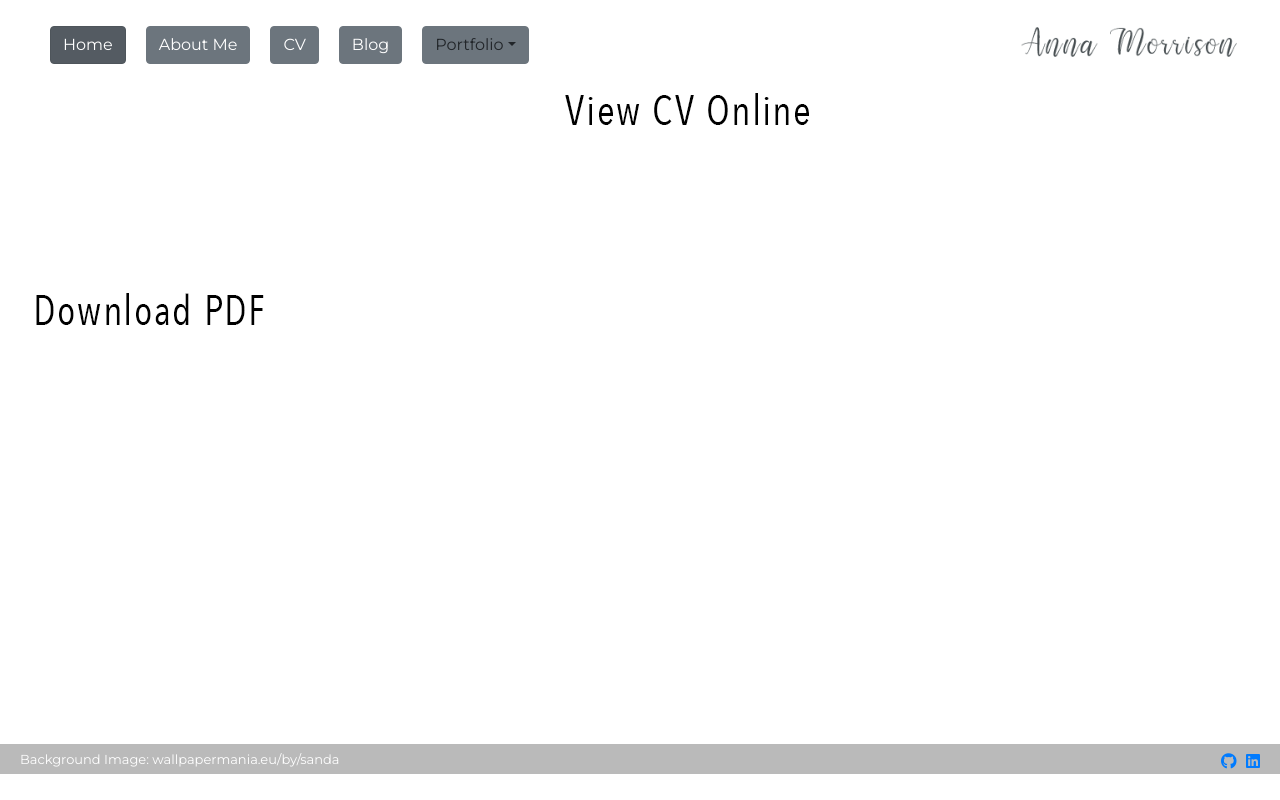
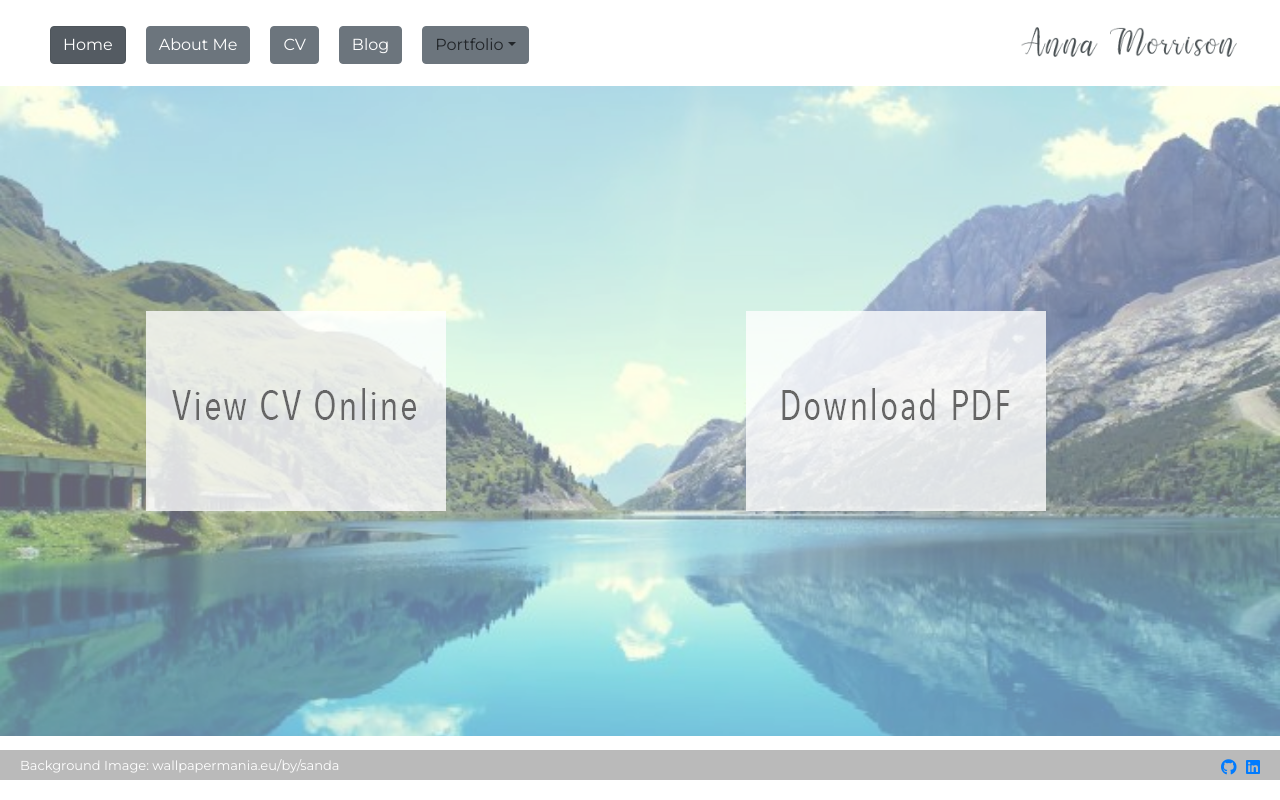
Before and after one commit to AnnaLouise500/onlineprofile, a plain HTML site: page cv1.html in a window 1280 px wide. Drawn offline with nearby package versions, Linux system fonts and the light colour scheme.

Commit message:
2nd Part of CV Development

```diff
--- a/main.css
+++ b/main.css
@@ -1,12 +1,12 @@
-
+footer {
+    position: fixed;
+}
 
 .homefooter {
-    position: fixed ;
     background-color: rgb(119, 118, 118, .5);
     height: 30px;
     width: 100%;
-    overflow: hidden;
-    top: 93%;
+    transform: translatey(280%);
 }
 
 .nameimg {
@@ -30,12 +30,46 @@
 }
 
 .backgroundimage {
-    height: 550px;
+    height: 650px;
+    width: 100%;
+    position: relative;
+    top: 70px;
+    background: url("testimg.jpeg") no-repeat center bottom;
+    background-size: cover;
+
+}
+.downloadcv {
+    z-index: 2000;
+    margin: 0;
+    position: absolute;
+    top: 50%;
+    left: 70%;
+    -ms-transform: translate(-50%, -50%);
+    transform: translate(-50%, -50%);
+}
+.downloadcv:hover {
+    border: 5px solid rgba(192, 202, 218, .4)
+}
+.viewcvonline {
+    z-index: 2000;
+    margin: 0;
+    position: absolute;
+    top: 50%;
+    left: 70%;
+    -ms-transform: translate(-50%, -50%);
+    transform: translate(-250%, -50%);
+}
+
+
+
+.backgroundcv {
+    height: 650px;
     width: 100%;
     /*background-color: rgba(192, 202, 218, .4);*/
     position: relative;
     top: 70px;
-    background: url("testimg.jpeg") no-repeat center bottom;
+    background: url("backgroundcv.jpg");
+    opacity: .6;
     background-size: cover;
 }
 .home-content {
@@ -87,6 +121,11 @@
     padding-left: 20px;
 }
 
+.photocredit a:hover {
+    text-decoration: underline;
+}
+
+
 .photocredit a {
     text-decoration: none;
     color: #fff;
```
Also changed, not shown: index.html (+1 -1 lines).
